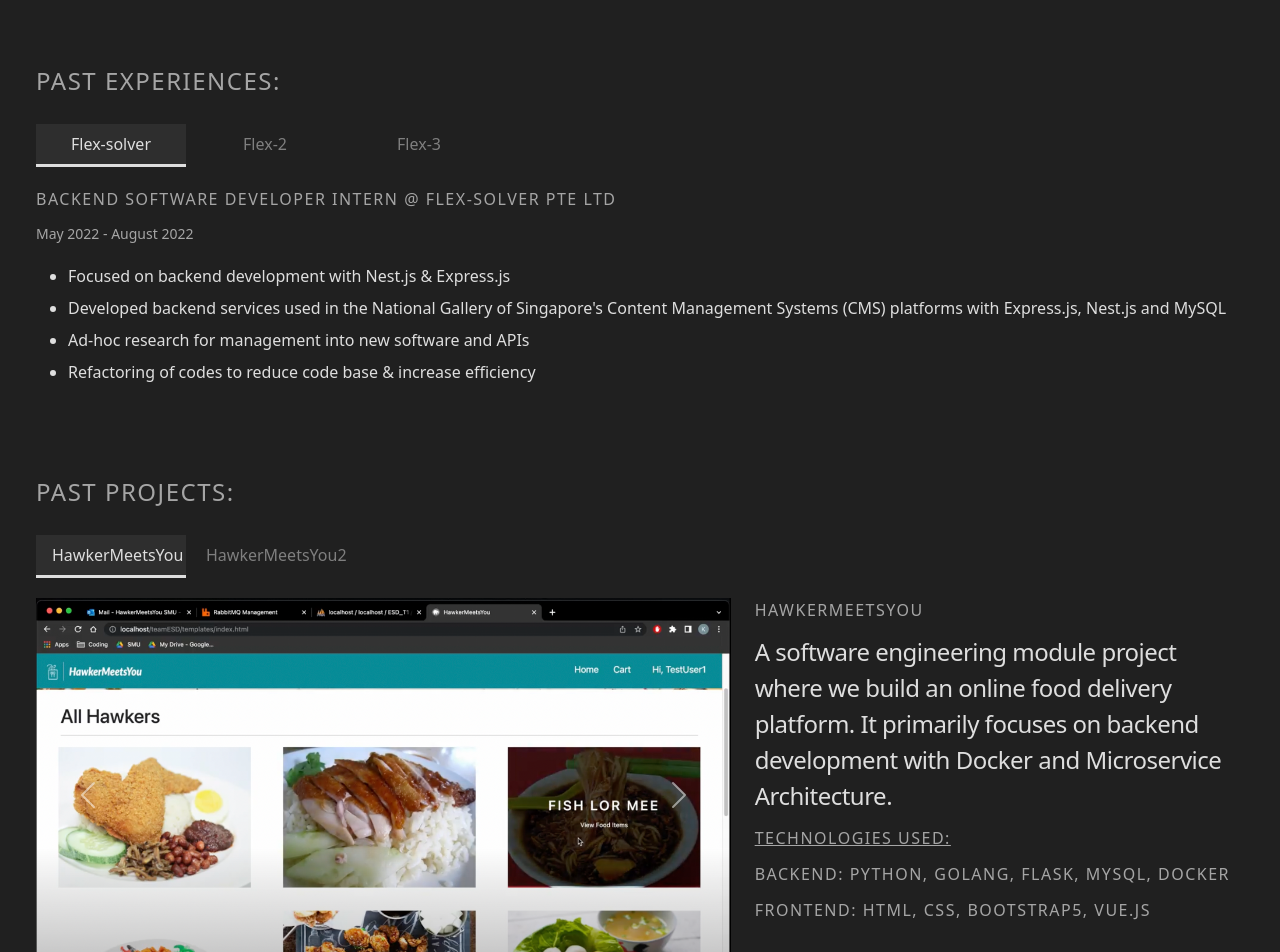
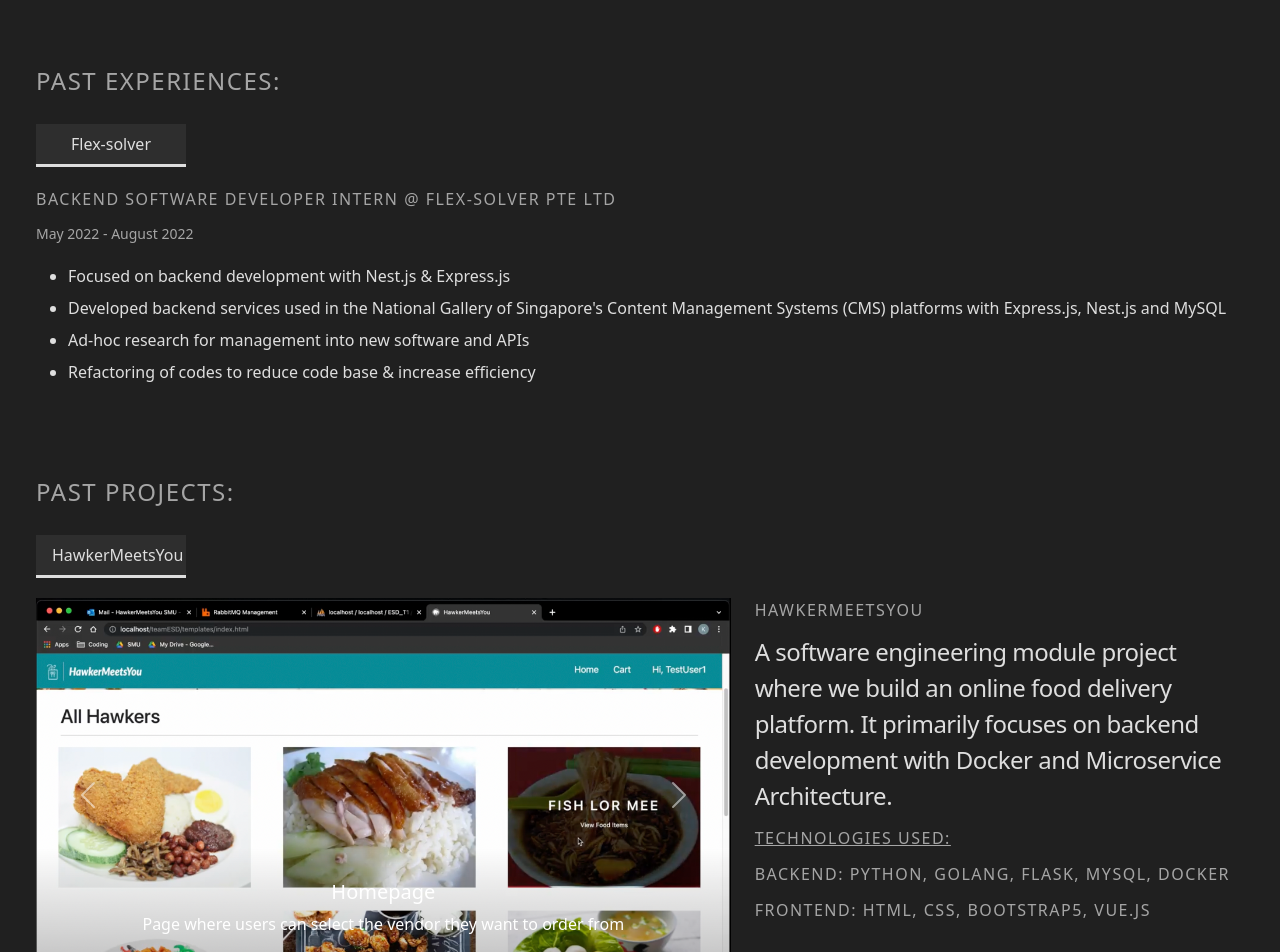
Before and after one commit to kaniel98/aboutme, a Vue app: page / in a window 1280 px wide. Shown: the part 1240-2192 px from the top of the page. Built offline with nearby package versions, Linux system fonts and the light colour scheme.

Commit message:
Final changes

```diff
--- a/src/components/pages/Homepage/Experiences.vue
+++ b/src/components/pages/Homepage/Experiences.vue
@@ -50,24 +50,6 @@
                     "Refactoring of codes to reduce code base & increase efficiency",
                 ],
             },
-            {
-                no: 2,
-                id: "flex-2",
-                title: "BACKEND SOFTWARE DEVELOPER INTERN",
-                name: "FLEX-SOLVER PTE LTD",
-                companyUrl: "https://www.flex-solver.com.sg/",
-                timePeriod: "May 2022 - August 2022",
-                experienceDetails: ["testcontent"],
-            },
-            {
-                no: 3,
-                id: "flex-3",
-                title: "BACKEND SOFTWARE DEVELOPER INTERN",
-                name: "FLEX-SOLVER PTE LTD",
-                companyUrl: "https://www.flex-solver.com.sg/",
-                timePeriod: "May 2022 - August 2022",
-                experienceDetails: ["testcontecddcdcdnt"],
-            },
         ]);
 
         //Checking if a specific tab is active
--- a/src/components/pages/Homepage/projects.json
+++ b/src/components/pages/Homepage/projects.json
@@ -14,84 +14,36 @@
                 "photoId": 1,
                 "photoName": "img1.png",
                 "photoUrl": "hawkermeetsyou/img1.png",
-                "photoTitle": "Page 1",
-                "photoDescription": "Placeholder 1"
+                "photoTitle": "Homepage",
+                "photoDescription": "Page where users can select the vendor they want to order from"
             },
             {
                 "photoId": 2,
                 "photoName": "img2.png",
                 "photoUrl": "hawkermeetsyou/img2.png",
-                "photoTitle": "Page 2",
-                "photoDescription": "Placeholder 2"
+                "photoTitle": "Driver UI",
+                "photoDescription": "Page where drivers can accept/reject incoming orders"
             },
             {
                 "photoId": 3,
                 "photoName": "img3.png",
                 "photoUrl": "hawkermeetsyou/img3.png",
-                "photoTitle": "Page 3",
-                "photoDescription": "Placeholder 3"
+                "photoTitle": "Payment UI",
+                "photoDescription": "Stripe payment page where users can pay for their orders"
             },
             {
                 "photoId": 4,
                 "photoName": "img4.png",
                 "photoUrl": "hawkermeetsyou/img4.png",
-                "photoTitle": "Page 4",
-                "photoDescription": "Placeholder 4"
+                "photoTitle": "Payment Success",
+                "photoDescription": "Page which show that the users have made successful payment"
             },
             {
                 "photoId": 5,
                 "photoName": "img5.png",
                 "photoUrl": "hawkermeetsyou/img5.png",
-                "photoTitle": "Page 5",
-                "photoDescription": "Placeholder 5"
-            }
-        ]
-    },
-    {
-        "no": 2,
-        "id": "HawkerMeetsYou2",
-        "projectName": "HAWKERMEETSYOU",
-        "projectDescription": "A software engineering module project where we build an online food delivery platform. It primarily focuses on backend development with Docker and Microservice Architecture.",
-        "projectType": "Software Engineering",
-        "projectTechnology": {
-            "frontend": ["HTML", "CSS", "BOOTSTRAP5", "VUE.JS"],
-            "backend": ["PYTHON", "GOLANG", "FLASK", "MYSQL", "DOCKER"]
-        },
-        "photos": [
-            {
-                "photoId": 1,
-                "photoName": "img1.png",
-                "photoUrl": "hawkermeetsyou/img1.png",
-                "photoTitle": "Page 1",
-                "photoDescription": "Placeholder 1"
-            },
-            {
-                "photoId": 2,
-                "photoName": "img2.png",
-                "photoUrl": "hawkermeetsyou/img2.png",
-                "photoTitle": "Page 2",
-                "photoDescription": "Placeholder 2"
-            },
-            {
-                "photoId": 3,
-                "photoName": "img3.png",
-                "photoUrl": "hawkermeetsyou/img3.png",
-                "photoTitle": "Page 3",
-                "photoDescription": "Placeholder 3"
-            },
-            {
-                "photoId": 4,
-                "photoName": "img4.png",
-                "photoUrl": "hawkermeetsyou/img4.png",
-                "photoTitle": "Page 4",
-                "photoDescription": "Placeholder 4"
-            },
-            {
-                "photoId": 5,
-                "photoName": "img5.png",
-                "photoUrl": "hawkermeetsyou/img5.png",
-                "photoTitle": "Page 5",
-                "photoDescription": "Placeholder 5"
+                "photoTitle": "",
+                "photoDescription": ""
             }
         ]
     }
--- a/src/components/ui/TheCarousel.vue
+++ b/src/components/ui/TheCarousel.vue
@@ -1,14 +1,26 @@
 <template>
     <div :id="projectName.toLowerCase()" class="carousel slide" data-bs-ride="true">
         <div class="carousel-indicators">
-            <button v-for="photo in photos" :key="photo.photoId" type="button" :data-bs-target="dataTarget" :data-bs-slide-to="currentSlide(photo.photoId)"
-            :class="activeTab(photo.photoId)" aria-current="true" :aria-label="photo.photoName"></button>
+            <button
+                v-for="photo in photos"
+                :key="photo.photoId"
+                type="button"
+                :data-bs-target="dataTarget"
+                :data-bs-slide-to="currentSlide(photo.photoId)"
+                :class="activeTab(photo.photoId)"
+                aria-current="true"
+                :aria-label="photo.photoName"
+            ></button>
         </div>
 
         <!-- Actual items -->
         <div class="carousel-inner">
-            <div v-for="photo in photos" :key="photo.photoId" :class="'carousel-item '+ activeTab(photo.photoId)">
-                <img :src="require('@/assets/projectAssets/' + photo.photoUrl)" class="d-block w-100"/>
+            <div v-for="photo in photos" :key="photo.photoId" :class="'carousel-item ' + activeTab(photo.photoId)">
+                <img :src="require('@/assets/projectAssets/' + photo.photoUrl)" class="d-block w-100" />
+                <div class="carousel-caption d-none d-md-block">
+                    <h5>{{ photo.photoTitle }}</h5>
+                    <p>{{ photo.photoDescription }}</p>
+                </div>
             </div>
         </div>
 
@@ -43,20 +55,19 @@
         // Return the data-bs-target
         const dataTarget = `#${props.projectName.toLowerCase()}`;
 
-        const activeTab = ((photoId: number) => {
+        const activeTab = (photoId: number) => {
             if (photoId === 1) {
                 return "active";
             }
             return "";
-        });
+        };
 
-        const currentSlide = ((photoId: number)=>{
-            return photoId-1
-        })
+        const currentSlide = (photoId: number) => {
+            return photoId - 1;
+        };
 
         function filePath(path: string) {
             return `@/assets/projectAssets/${path}`;
-
         }
 
         return { dataTarget, activeTab, filePath, currentSlide };
```
Also changed, not shown: src/assets/projectAssets/hawkermeetsyou/img5.png.
